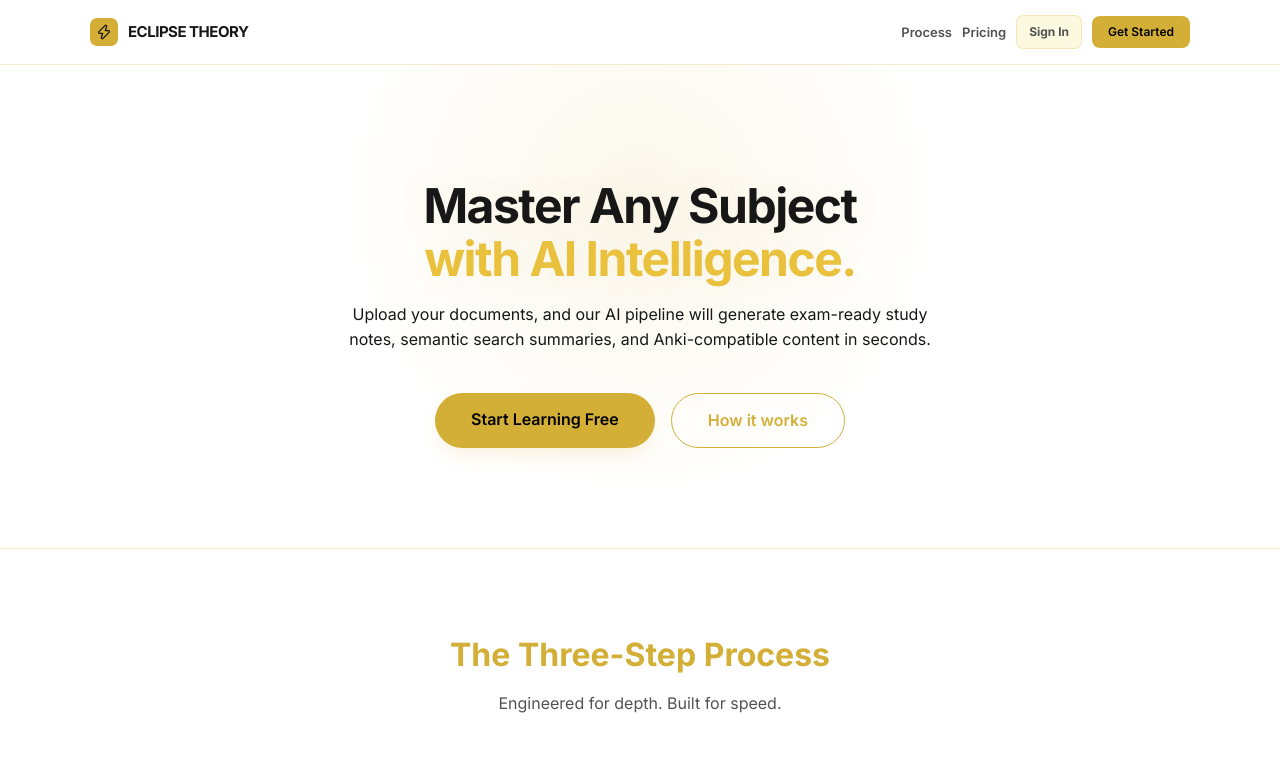
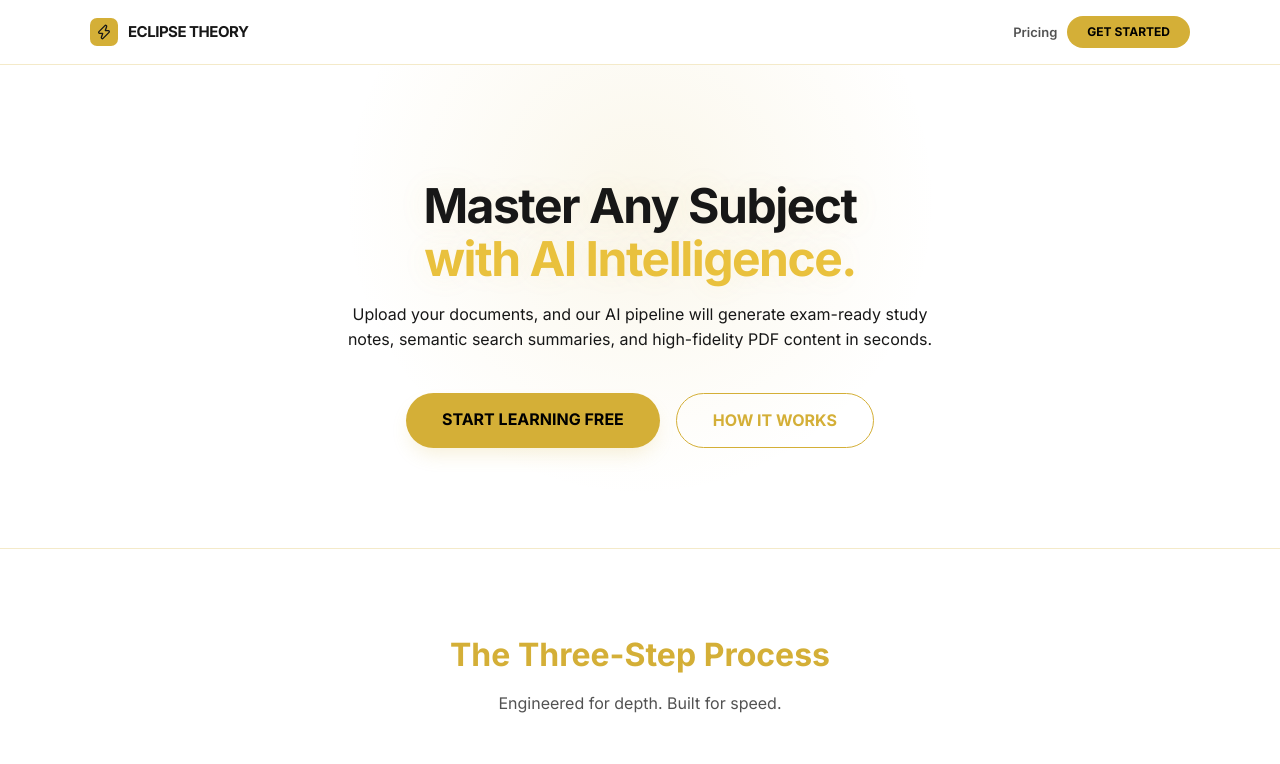
Before and after one commit to sameerreddy789/Eclipse_Theory, a Next.js app: page / in a window 1280 px wide. Shown: the top 764 px of the page. Built offline with nearby package versions, Linux system fonts and the light colour scheme; no server answers.

Commit message:
feat: implement smart CTA system on landing page and remove redundant Sign In button

```diff
--- a/app/page.js
+++ b/app/page.js
@@ -3,8 +3,14 @@
 import Link from "next/link";
 import { Zap, Shield, Rocket, Users, BookOpen, Star, ArrowRight, CheckCircle2, Mail, Linkedin, ChevronDown, Award } from "lucide-react";
 import "./globals.css";
+import { useAuth } from "./lib/auth";
 
 export default function LandingPage() {
+  const { user, loading } = useAuth();
+
+  const ctaLink = user ? "/dashboard" : "/signup";
+  const ctaLabel = user ? "GO TO DASHBOARD" : "GET STARTED";
+
   return (
     <div className="landing-page">
       {/* Navbar */}
@@ -17,10 +23,10 @@ export default function LandingPage() {
             <span style={{ fontWeight: '900', letterSpacing: '-0.5px' }}>ECLIPSE THEORY</span>
           </div>
           <div className="nav-right">
-            <Link href="#how-it-works" style={{ fontSize: '13px', color: 'var(--text-muted)', fontWeight: '600' }}>Process</Link>
             <Link href="#pricing" style={{ fontSize: '13px', color: 'var(--text-muted)', fontWeight: '600' }}>Pricing</Link>
-            <Link href="/login" className="api-key-btn" style={{ fontWeight: '700' }}>Sign In</Link>
-            <Link href="/signup" className="btn-save-key" style={{ display: 'flex', alignItems: 'center', height: '32px' }}>Get Started</Link>
+            <Link href={ctaLink} className="btn-save-key" style={{ display: 'flex', alignItems: 'center', height: '32px', background: 'var(--accent)', color: '#000', fontWeight: '900', padding: '0 20px', borderRadius: '50px' }}>
+              {loading ? "..." : ctaLabel}
+            </Link>
           </div>
         </div>
       </nav>
@@ -35,14 +41,14 @@ export default function LandingPage() {
           </h1>
           <p className="hero-subtitle" style={{ margin: '0 auto 40px', maxWidth: '600px' }}>
             Upload your documents, and our AI pipeline will generate exam-ready study notes,
-            semantic search summaries, and Anki-compatible content in seconds.
+            semantic search summaries, and high-fidelity PDF content in seconds.
           </p>
           <div style={{ display: 'flex', gap: '16px', justifyContent: 'center' }}>
-            <Link href="/signup" className="btn-save-key" style={{ padding: '14px 36px', fontSize: '16px', borderRadius: '50px', boxShadow: '0 10px 20px -5px rgba(212, 175, 55, 0.2)' }}>
-              Start Learning Free
+            <Link href={ctaLink} className="btn-save-key" style={{ padding: '14px 36px', fontSize: '16px', borderRadius: '50px', boxShadow: '0 10px 20px -5px rgba(212, 175, 55, 0.2)', background: 'var(--accent)', color: '#000', fontWeight: '900' }}>
+              {loading ? "CHECKING ACCESS..." : user ? "OPEN DASHBOARD" : "START LEARNING FREE"}
             </Link>
-            <Link href="#how-it-works" className="btn-test-key" style={{ padding: '14px 36px', fontSize: '16px', borderRadius: '50px', background: 'transparent', borderColor: 'var(--accent)', color: 'var(--accent)' }}>
-              How it works
+            <Link href="#how-it-works" className="btn-test-key" style={{ padding: '14px 36px', fontSize: '16px', borderRadius: '50px', background: 'transparent', borderColor: 'var(--accent)', color: 'var(--accent)', fontWeight: '700' }}>
+              HOW IT WORKS
             </Link>
           </div>
         </div>
```
